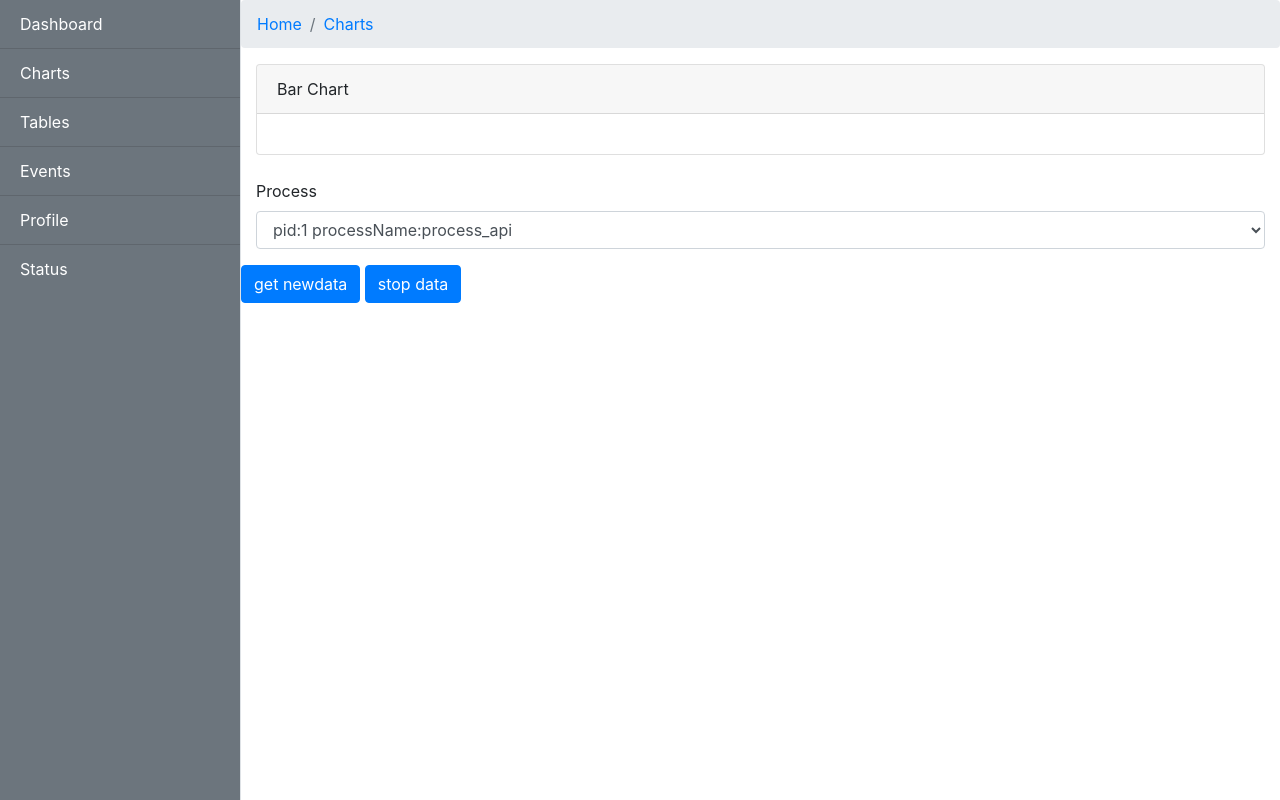
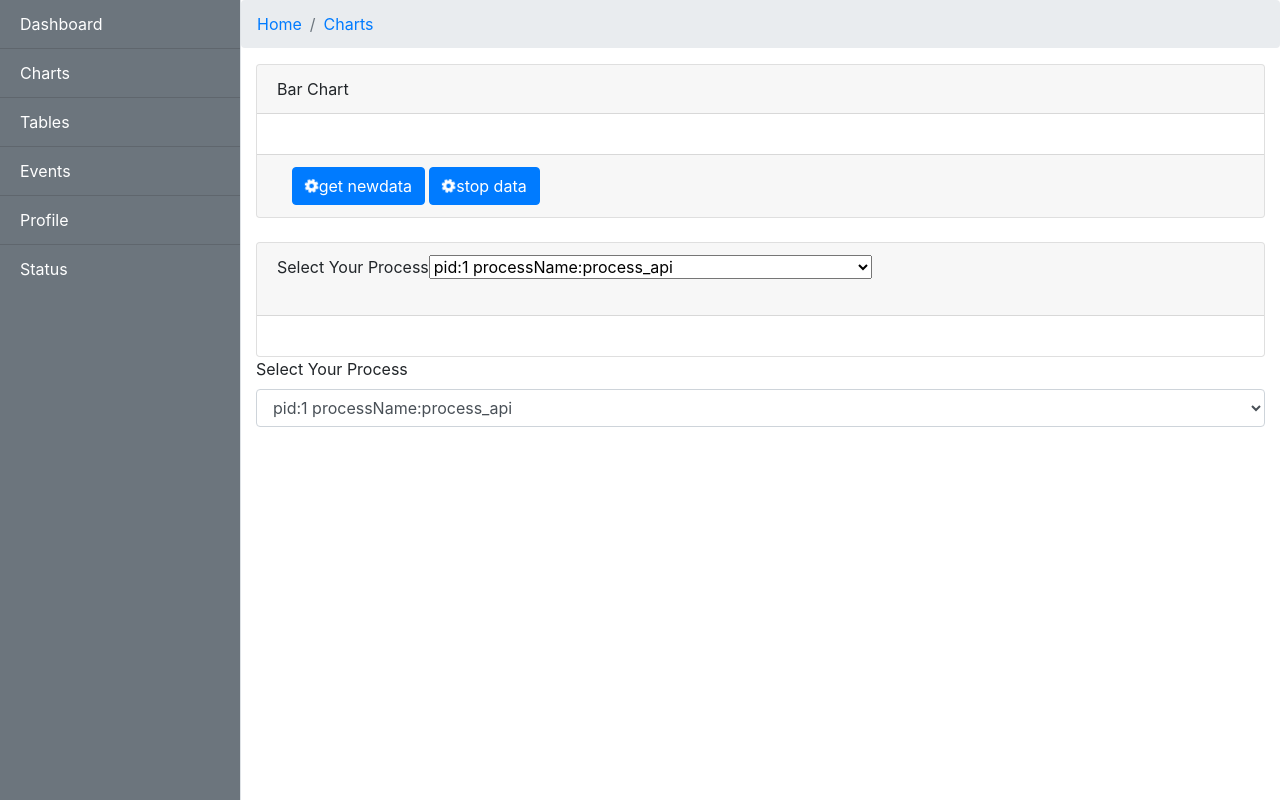
Before and after one commit to re0phimes/FlaskTest, a Flask app: template FlaskApp/templates/tableviews/charts.html in a window 1280 px wide. Shown: the part 54-854 px from the top of the page. Run offline with Flask 2, Linux system fonts and the light colour scheme; the template is opened without the code that fills it: values that come from a table or form of the project are taken from there, others are empty; parts of the project's set-up code (start-up, migrations or seed data) failed here and were passed over; some libraries are stand-ins or nearby versions.

Commit message:
修改界面样式

```diff
--- a/FlaskApp/blueprints/ajaxdata.py
+++ b/FlaskApp/blueprints/ajaxdata.py
@@ -6,7 +6,7 @@ from pyecharts.charts import Bar, Line, Page
 from pyecharts import options as opts
 from pyecharts.globals import ThemeType
 from models import ceshi, memory, PCmemory
-from getPCmemory import getMemory, one_process_memo
+from getPCmemory import getMemory, process_list
 from threading import Timer
 import getPCmemory
 from forms import ProcessForm
@@ -16,7 +16,14 @@ ajaxdata_bp = Blueprint('ajaxdata',__name__)
 
 @ajaxdata_bp.route("/process/", methods=['GET'])
 def get_process():
-    data = one_process_memo()
+    data = process_list()
     process ={}
     process["data"] = data
     return json.dumps(process)
+
+
+@ajaxdata_bp.route("/testdata/", methods=['GET','POST'])
+def getdata():
+    finaldata ={}
+    finaldata["data"]=getPCmemory.vmdatadata2
+    return json.dumps(finaldata)
--- a/FlaskApp/blueprints/postDataView.py
+++ b/FlaskApp/blueprints/postDataView.py
@@ -6,7 +6,7 @@ from pyecharts.charts import Bar, Line, Page
 from pyecharts import options as opts
 from pyecharts.globals import ThemeType
 from models import ceshi, memory, PCmemory
-from getPCmemory import getMemory, one_process_memo
+from getPCmemory import getMemory, process_list
 from threading import Timer
 import getPCmemory
 from forms import ProcessForm
@@ -32,7 +32,7 @@ def queryData():
 @postdata_bp.route("/charts/", methods=['POST','GET'])
 def visulizeData():
     procForm = ProcessForm()
-    procForm.processName.choices = one_process_memo()
+    procForm.processName.choices = process_list()
     a = PCmemory.query.all()
     # columnNameList = []
     page=request.args.get('page',1,type=int)
@@ -81,13 +81,3 @@ def visulizeData():
     barchart.overlap(linechart)
 
     return render_template("tableviews/charts.html",barchart=Markup(barchart.render_embed()),linechart=Markup(linechart.render_embed()),linechartid="chart_" + linechart.chart_id, barchartid="chart_" + barchart.chart_id, procForm=procForm)
-
-
-
-
-
-@postdata_bp.route("/testdata/", methods=['GET','POST'])
-def getdata():
-    finaldata ={}
-    finaldata["data"]=getPCmemory.vmdatadata2
-    return json.dumps(finaldata)
--- a/FlaskApp/forms.py
+++ b/FlaskApp/forms.py
@@ -2,9 +2,9 @@ from flask_wtf import FlaskForm
 from wtforms import StringField, SubmitField, SelectField, PasswordField, DateTimeField
 from wtforms.validators import DataRequired
 from datetime import datetime, timedelta
-from getPCmemory import one_process_memo
+from getPCmemory import process_list
 
-processlist = one_process_memo()
+processlist = process_list()
 
 class QueryForm(FlaskForm):
     name = StringField('Name', validators=[DataRequired(message='name cannot be empty')], render_kw={'placeholder':'Data'})
@@ -28,4 +28,4 @@ class DBForm(FlaskForm):
         submit = SubmitField("connect")
 
 class ProcessForm(FlaskForm):
-        processName = SelectField('Process', choices=processlist)
+        processName = SelectField('Select Your Process', choices=processlist)
--- a/FlaskApp/getPCmemory.py
+++ b/FlaskApp/getPCmemory.py
@@ -118,7 +118,7 @@ timer = Timer(1,get_memo)
 timer.start()
 time.sleep(1)
 #-----------------------------------下面为单个程序的CPU、内存数据方法--------------
-def one_process_memo():
+def process_list():
     proc = psutil.pids()
     proclist = []
     for a in proc:
@@ -126,3 +126,13 @@ def one_process_memo():
         s = psutil.Process(a).name()
         proclist.append((s,"pid:" + str(a) + " processName:" + s))
     return proclist
+
+"""
+获取一个进程的数据
+"""
+def get_process_memo(pid):
+    proc_data = psutil.Process(pid)
+    print(proc_data.cpu_percent())
+
+
+get_process_memo(6900)
--- a/FlaskApp/templates/base.html
+++ b/FlaskApp/templates/base.html
@@ -15,7 +15,8 @@
 	{% block styles %}
 	<!-- Bootstrap core CSS -->
 	<link rel="stylesheet" href="https://stackpath.bootstrapcdn.com/bootstrap/4.3.1/css/bootstrap.min.css" integrity="sha384-ggOyR0iXCbMQv3Xipma34MD+dH/1fQ784/j6cY/iJTQUOhcWr7x9JvoRxT2MZw1T" crossorigin="anonymous">
-
+	<!-- font-awesome的css连接 -->
+	<link href="//netdna.bootstrapcdn.com/font-awesome/4.7.0/css/font-awesome.min.css" rel="stylesheet">
 	<!-- Custom styles for this template -->
 	<link href="/static/css/simple-sidebar.css" rel="stylesheet">
 	{% endblock %}
@@ -87,7 +88,8 @@
 <!-- /#wrapper -->
 <!-- Bootstrap core JavaScript -->
 <script src="/static/jquery/jquery.min.js"></script>
-<script src="/static/bootstrap/js/bootstrap.bundle.min.js"></script>
+<script src="https://cdnjs.cloudflare.com/ajax/libs/popper.js/1.14.7/umd/popper.min.js" integrity="sha384-UO2eT0CpHqdSJQ6hJty5KVphtPhzWj9WO1clHTMGa3JDZwrnQq4sF86dIHNDz0W1" crossorigin="anonymous"></script>
+<script src="https://stackpath.bootstrapcdn.com/bootstrap/4.3.1/js/bootstrap.min.js" integrity="sha384-JjSmVgyd0p3pXB1rRibZUAYoIIy6OrQ6VrjIEaFf/nJGzIxFDsf4x0xIM+B07jRM" crossorigin="anonymous"></script>
 
 <!-- Menu Toggle Script -->
 
--- a/FlaskApp/templates/tableviews/charts.html
+++ b/FlaskApp/templates/tableviews/charts.html
@@ -28,30 +28,36 @@
 							{{ barchart|safe }}
 						</div>
 					</div>
+					<div class="card-footer">
+						<div class="container-fluid">
+							<button class="btn btn-primary" id="getData"><i class="fa fa-cog fa-spin"></i>get newdata</button>
+
+							<button class="btn btn-primary" id="stopData"><i class="fa fa-cog fa-spin"></i>stop data</button>
+						</div>
+					</div>
 				</div>
 			</div>
 		</div>
 		<br/>
-<!-- 		<div class="row">
+		<div class="row">
 			<div class="col-md-12">
 				<div class="card card-default">
 					<div class="card-header">
 						<span class="glyphicon glyphicon-list" aria-hidden="true"></span>
-						Line Chart
+						{% import "bootstrap/wtf.html" as wtf %}
+							<p>{{ procForm.processName.label}}{{procForm.processName}}</p>
 					</div>
 					<div class="card-body">
 						<div id="line">
 							{{ linechart|safe }}
 						</div>
 					</div>
-					    <script>
+	<script>
         var lchart = eval({{linechartid}})
-
-
     </script>
 				</div>
 			</div>
-		</div> -->
+		</div>
 	</div>
 </div>
 <div class="container">
@@ -59,10 +65,6 @@
 {{ wtf.quick_form(procForm) }}
 
 </div>
-
-<button class="btn btn-primary" id="getData">get newdata</button>
-
-<button class="btn btn-primary" id="stopData">stop data</button>
 {{overlap|safe}}
 {% endblock %}
 //--------------------------------------------------------------------------
@@ -79,10 +81,11 @@ bchart.resize();
 <!-- 设置option内容 -->
 
 <!-- 设置方法 -->
+//进入页面获取内存总量
 function getyaxis(){
     $.ajax({
         type:"GET",
-		url:"/tableviews/testdata/",
+		url:"/ajaxdata/testdata/",
 		dataType:'json',
 		success:function(result){
             datalen = result["data"].length;
@@ -95,11 +98,11 @@ function getyaxis(){
             })
         }})}
 
-
+//定时更新数据
 function fetchData() {
 	$.ajax({
 		type:"GET",
-		url:"/tableviews/testdata/",
+		url:"/ajaxdata/testdata/",
 		dataType:'json',
 		success:function(result){
 			var vm_datetime = new Array();
```
